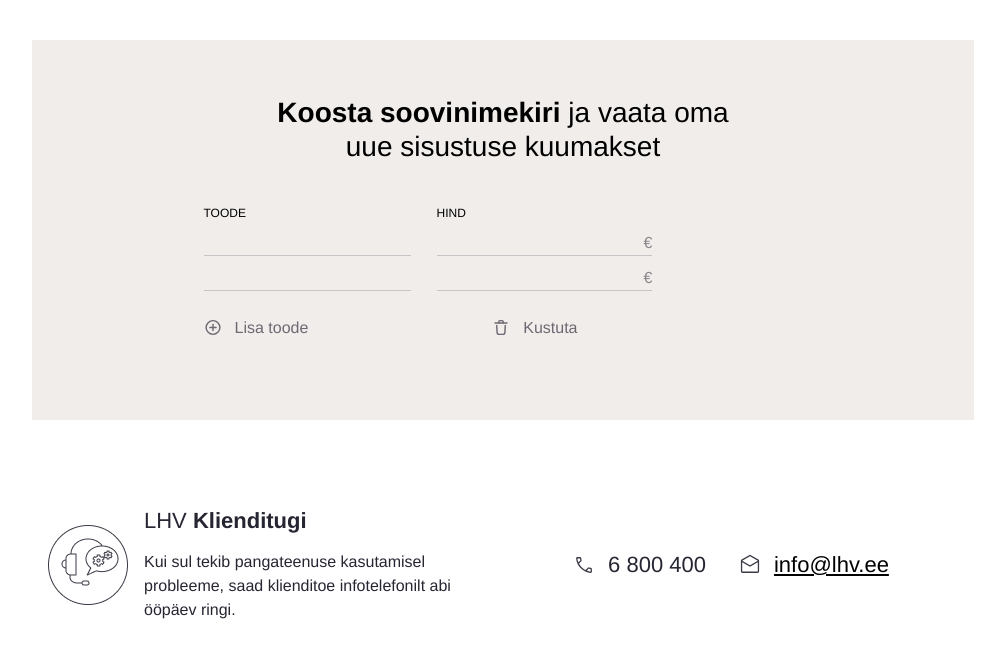
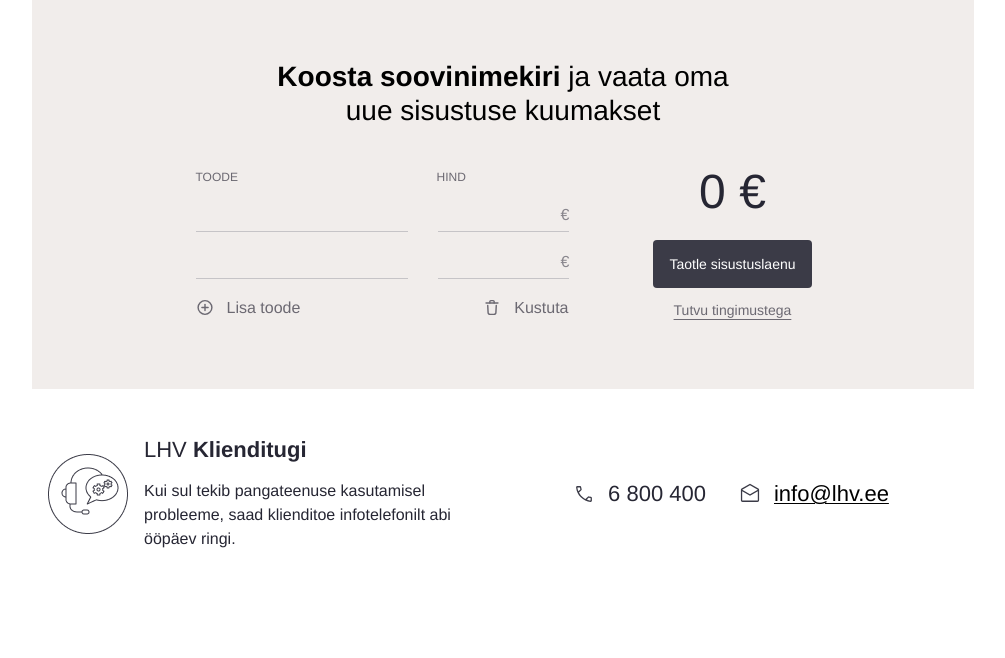
Before and after one commit to whitejackie/lhv-test-assignment, a plain HTML site: page index.html in a window 1280 px wide. Both pictures are taken after a click on the button "Lisa toode". Shown: the whole page, without its empty margins (137-1142 px from the left). Drawn offline with nearby package versions, Linux system fonts and the light colour scheme.

Commit message:
calculator visual

```diff
--- a/index.html
+++ b/index.html
@@ -11,23 +11,28 @@
   <main>
 
     <!-- Calculator -->
-    <div class="justify-center bg-[#F1EDEB] min-h-[380px] my-10">
-      <h1 class="my-0 mx-auto max-w-[456px] text-center font-light sm:pt-14 sm:pb-10 pt-12 pb-10 px-5 sm:px-0"><span class="font-bold">Koosta soovinimekiri</span> ja vaata oma uue sisustuse kuumakset</h1>
-      <div class="max-w-[617px] my-0 mx-auto">
-        <div class="max-w-[375px] mx-2">
+    <div class="justify-center bg-[#F1EDEB] min-h-[389px] pb-10 sm:pb-0">
+      <h1 class="my-0 mx-auto max-w-[456px] text-center font-light sm:pt-[60px] sm:pb-10 pt-12 pb-10 px-5 sm:px-0"><span class="font-bold">Koosta soovinimekiri</span> ja vaata oma uue sisustuse kuumakset</h1>
+      <div class="sm:max-w-[617px] my-0 mx-auto justify-between flex flex-col sm:flex-row sm:rounded">
+        <div class="max-w-[327px] sm:max-w-[374px] sm:mx-0 my-0 mx-auto">
           <table id="calculator-table">
             <thead>
               <tr>
-                <th class="text-start font-light text-xs">TOODE</th>
-                <th class="text-start font-light text-xs">HIND</th>
+                <th class="text-start font-medium text-xs text-[#6C6972]">TOODE</th>
+                <th class="text-start font-medium text-xs text-[#6C6972] pl-5 sm:pl-7">HIND</th>
               </tr>
             </thead>
-            <tr>
-              <td><input type="text" class="mr-6 mt-2"/></td>
-              <td class="flex flex-row"><input class="price mt-2" type="number" pattern="[0-9].[0-9]"/><p>€</p></td>
+            <tr class="py-1">
+              <td><input type="text" class="mt-4 product w-[155.5px] sm:w-[212px] pb-1"/></td>
+              <td class="flex flex-row sm:ml-7 ml-4">
+                <input class="price mt-4 w-[144.602px] sm:w-[123px] pb-1" type="number" pattern="[0-9].[0-9]"/>
+                <p class="mt-4 pb-1">€</p>
+              </td>
             </tr>
           </table>
-          <div class="pt-6 pb-14 flex flex-row justify-between">
+
+          <!-- Buttons -->
+          <div class="pt-4 flex flex-row justify-between">
             <button class="font-light flex items-center" onclick="addRow()">
               <i class="add"></i>
               <span class="font-medium text-[#6C6972]">Lisa toode</span>
@@ -38,14 +43,17 @@
             </button>
           </div>
         </div>
+
         <div class="flex flex-col">
-          <span id=""></span>
+          <p class="text-center text-5xl font-extralight mt-10 sm:mt-0"><span id="sum">0</span> €</p>
+          <button class="application bg-[#3B3B47] text-white font-medium px-[98px] sm:px-4 py-3.5 rounded text-sm mx-auto mt-6">Taotle sisustuslaenu</button>
+          <a class="p-2 mx-auto mt-1 font-normal text-sm underline text-[#6C6972] underline-offset-4">Tutvu tingimustega</a>
         </div>
       </div>
     </div>
   </main>
 
-  <footer class="p-4">
+  <footer class="p-2 sm:p-4">
     <!-- Mobile -->
     <div class="flex flex-col justify-center sm:hidden pt-6">
       <div class="flex flex-col">
@@ -59,7 +67,7 @@
         </div>
         <div class="flex flex-row justify-center">
           <i class="email"></i>
-          <a href="mailto:info@lhv.ee" class="font-light underline">info@lhv.ee</a>
+          <a href="mailto:info@lhv.ee" class="font-light underline underline-offset-2 decoration-1">info@lhv.ee</a>
         </div>
       </div>
       <p class="text-base text-center pt-6 pb-4">Kui sul tekib pangateenuse kasutamisel probleeme, saad klienditoe infotelefonilt abi ööpäev ringi.</p>
@@ -83,7 +91,7 @@
         </div>
         <div class="flex flex-row items-center">
           <i class="email"></i>
-          <a href="mailto:info@lhv.ee" class="font-light underline">info@lhv.ee</a>
+          <a href="mailto:info@lhv.ee" class="font-light underline underline-offset-2 decoration-1">info@lhv.ee</a>
         </div>
       </div>
     </div>
@@ -94,13 +102,17 @@
 <script>
   function addRow() {
     const table = document.getElementById("calculator-table");
-    const row = table.insertRow(-1)
-    var cell1 = row.insertCell(0);
-    var cell2 = row.insertCell(1);
-    cell1.innerHTML = '<input type="text" class="mr-6 mt-2"/>'
-    cell2.innerHTML = '<input class="price mt-2" type="number" pattern="[0-9].[0-9]"/><p>€</p>'
-    cell2.classList.add("flex")
-    cell2.classList.add('flex-row')
+    const newRow = document.createElement('tr');
+
+    newRow.innerHTML = `
+      <td><input type="text" class="mt-4 product w-[155.5px] sm:w-[212px] pb-1"/></td>
+      <td class="flex flex-row sm:ml-7 ml-4">
+        <input class="price mt-4 w-[144.602px] sm:w-[123px] pb-1" type="number" pattern="[0-9].[0-9]"/>
+        <p class="mt-4 pb-1">€</p>
+      </td>
+    `;
+
+    table.appendChild(newRow)
   }
 
   function deleteRow() {
@@ -109,4 +121,6 @@
       table.deleteRow(-1)
     }
   }
+
+
 </script>
--- a/styles.css
+++ b/styles.css
@@ -6,7 +6,7 @@ h2, p {
   color: #262633;
 }
 
-h2, a {
+footer h2, footer a {
   font-size: 22px !important;
   line-height: 26px !important;
 }
@@ -15,6 +15,7 @@ input {
   background-color: #F1EDEB !important;
   outline: none;
   border-bottom: 1px solid #C6C4C7;
+  color: #262633;
 }
 
 td p {
@@ -26,6 +27,14 @@ td p {
 h1 {
   font-size: 28px !important;
   line-height: 34px !important;
+}
+
+.product {
+  width: 212px;
+}
+
+.price {
+  width: 123px;
 }
 
 button {
```
